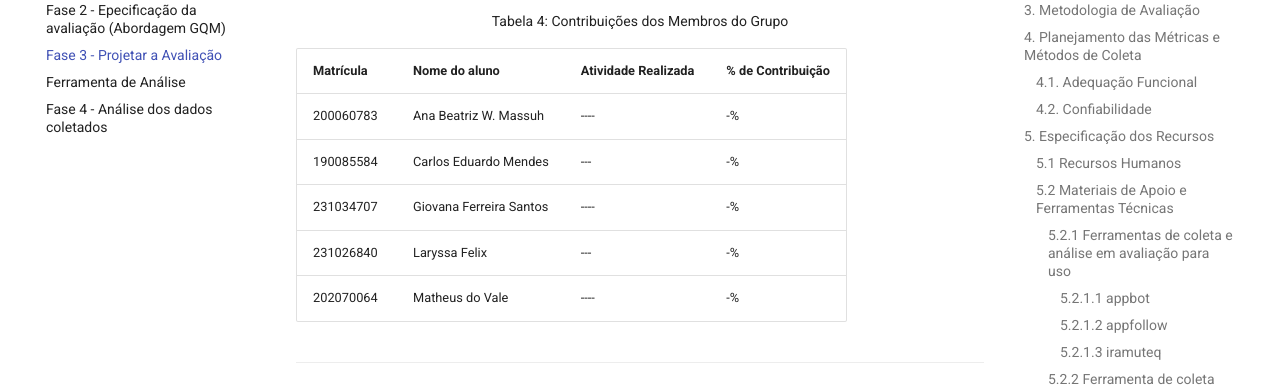
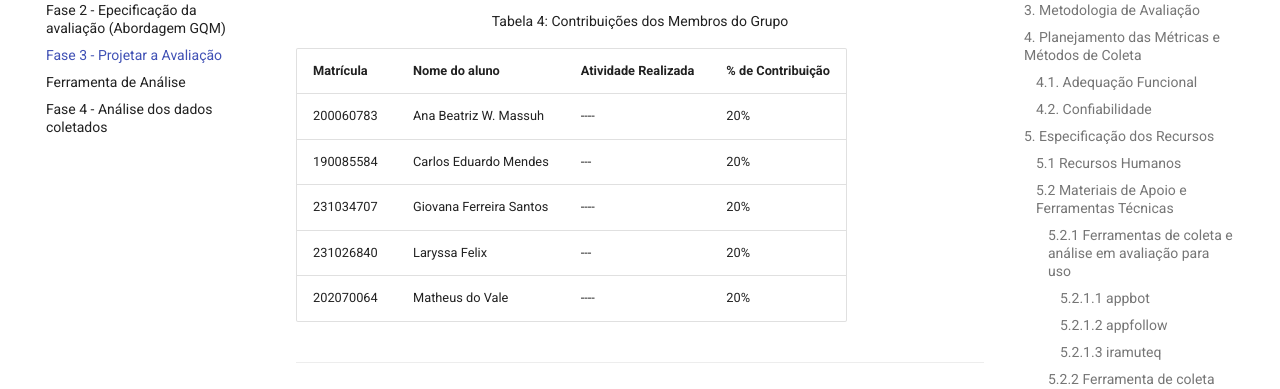
Before and after one commit to felixlaryssa/2025-2_T01_FRANS-BILAS, an MkDocs documentation site: the page built from docs/fase3.md, in a window 1280 px wide and 900 px high, scrolled down 8511 px. Shown: the part 152-541 px from the top of the window. Built offline with MkDocs 1.6.1 and Material for MkDocs 9.7.7, drawn with Linux system fonts in a browser that asks for light colours; comment, search, counter and statistics services are not loaded.

Commit message:
Update contribution percentages in fase3.md

```diff
--- a/docs/fase3.md
+++ b/docs/fase3.md
@@ -161,11 +161,11 @@ Esses registros servirão como evidência para validação dos resultados.
 
 | Matrícula | Nome do aluno | Atividade Realizada | % de Contribuição |
 | --------- | ------------- | ------------------- | ----------------- |
-| 200060783 | Ana Beatriz W. Massuh | ---- | -% |
-| 190085584 | Carlos Eduardo Mendes |  --- | -% |
-| 231034707 | Giovana Ferreira Santos | ---- | -% |
-| 231026840 | Laryssa Felix |  ---  | -% |
-| 202070064 | Matheus do Vale | ---- | -% |
+| 200060783 | Ana Beatriz W. Massuh | ---- | 20% |
+| 190085584 | Carlos Eduardo Mendes |  --- | 20% |
+| 231034707 | Giovana Ferreira Santos | ---- | 20% |
+| 231026840 | Laryssa Felix |  ---  | 20% |
+| 202070064 | Matheus do Vale | ---- | 20% |
 
 ---------------------
 
@@ -182,4 +182,4 @@ Esses registros servirão como evidência para validação dos resultados.
 | 2.1    | 16/11/2025  | Ajuste para deploy pages                                   | [Ana Beatriz Massuh](https://github.com/AnaBeatrizMassuh)              |
 | 3.0    | 18/11/2025  | Ajustes no Alinhamento com a fase 2                        | [Laryssa Felix](https://github.com/felixlaryssa)                       |
 | 4.0    | 19/11/2025  | Adição da explicação sobre a ferramenta escolhida(inicial) | [Carlos Eduardo](<(https://github.com/CarlosEduardoMendesdeMesquita)>) |
-| 5.0    | 23/11/2025  | Correções                       | [Laryssa Felix](https://github.com/felixlaryssa)                       |
+| 5.0    | 23/11/2025  | Correções                                                  | [Laryssa Felix](https://github.com/felixlaryssa)                       |
```
